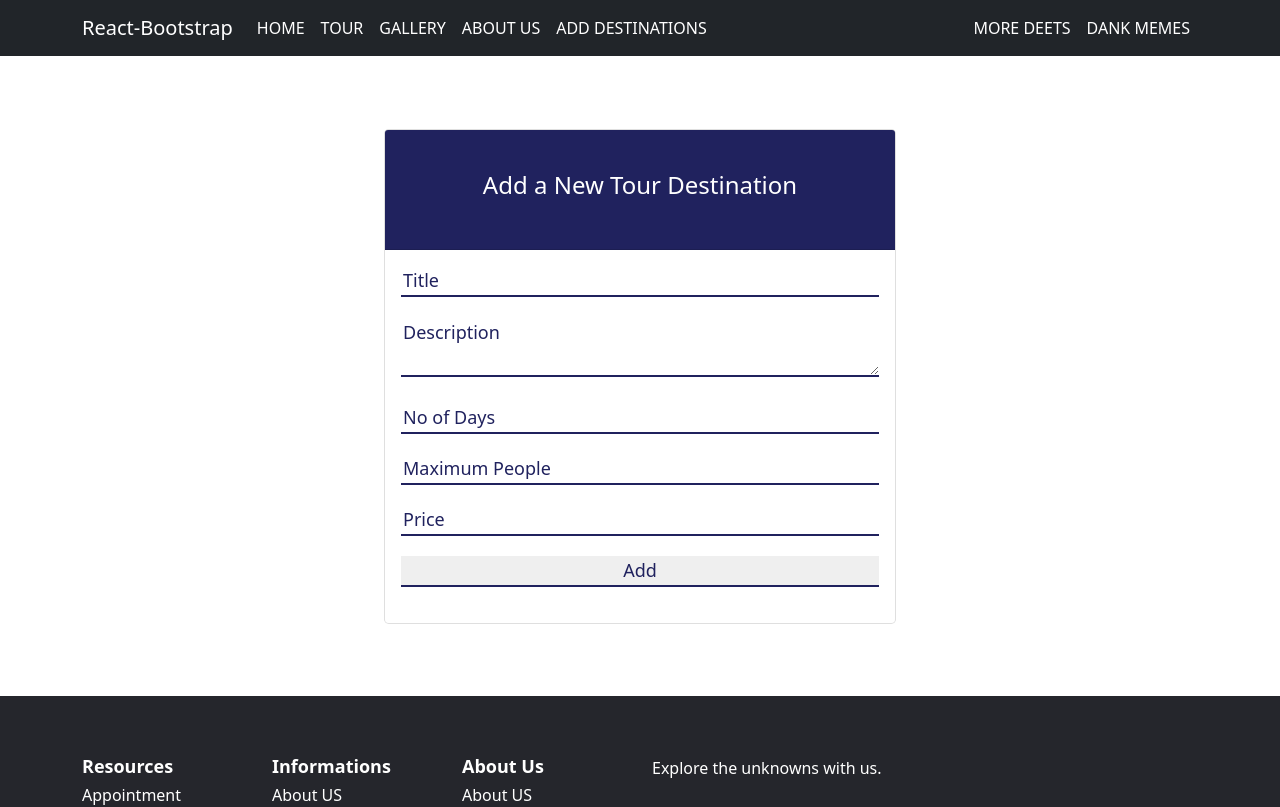
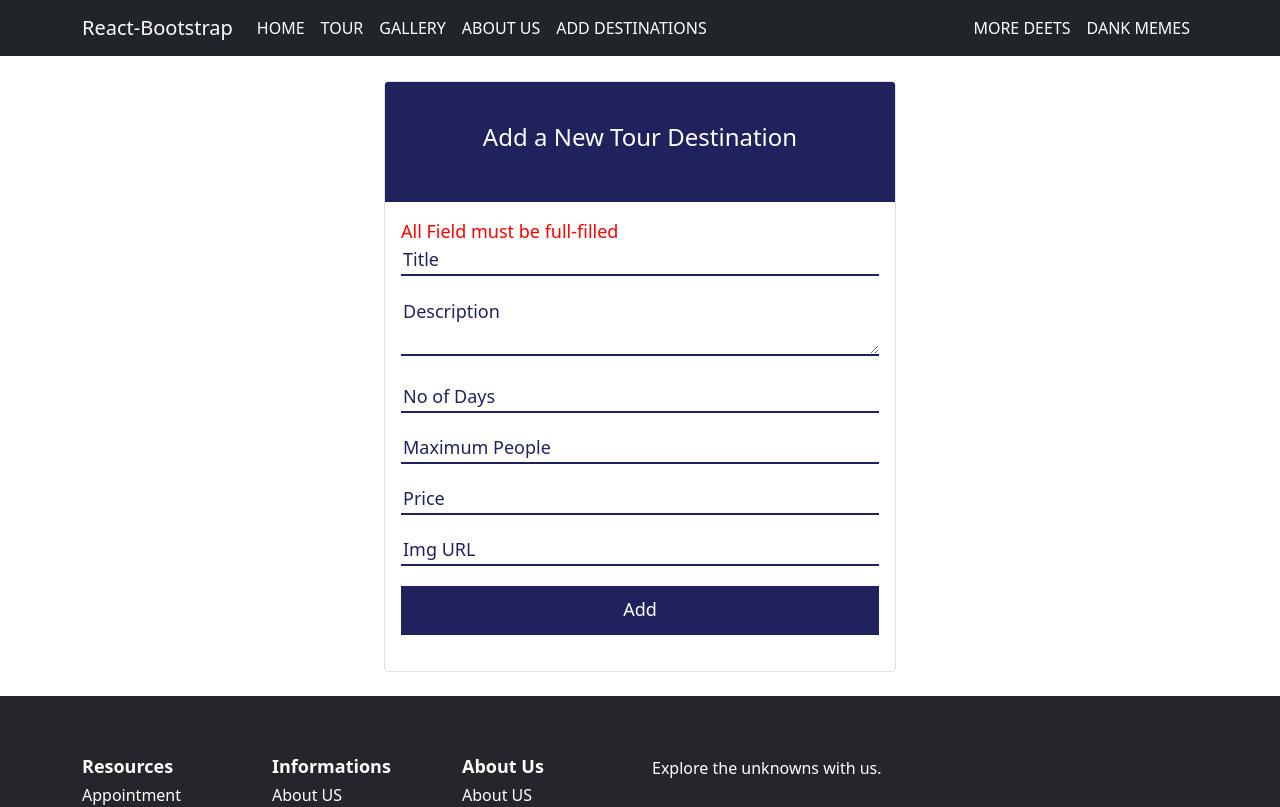
Before and after one commit to Hridoy3519/Travelo-Client-side, a React (Create React App) app: page /addDestination in a window 1280 px wide. Shown: the top 807 px of the page. Built offline with nearby package versions, Linux system fonts and the light colour scheme.

Commit message:
Add destination Added & Database connected

```diff
--- a/src/Pages/AddDestination/AddDestination.css
+++ b/src/Pages/AddDestination/AddDestination.css
@@ -36,3 +36,14 @@
     color: #20225E;
     font-size: 18px;
 }
+
+.error{
+    color: red;
+    font-size: 18px;
+}
+
+.add-tour{
+    background-color: #20225E;
+    color: white !important;
+    padding: 10px 0;
+}
--- a/src/Pages/AddDestination/AddDestination.js
+++ b/src/Pages/AddDestination/AddDestination.js
@@ -8,9 +8,26 @@ const AddDestination = () => {
     register,
     handleSubmit,
     watch,
+    reset,
     formState: { errors },
   } = useForm();
-  const onSubmit = (data) => console.log(data);
+  const onSubmit = (data) => {
+
+    fetch('http://localhost:5000/addTourDestination',{
+      method:"post",
+      headers: {
+        'content-type' : 'application/json'
+      },
+      body : JSON.stringify(data)
+    })
+    .then(res => res.json())
+    .then(data => {
+      if(data.insertedId){
+        alert("New Tourist Destination Added");
+        reset();
+      }
+    })
+  };
 
   console.log(watch("example"));
 
@@ -21,19 +38,22 @@ const AddDestination = () => {
             <h4>Add a New Tour Destination</h4>
         </Card.Header>
         <Card.Body>
+        {errors.title && errors.description && errors.days && errors.people && errors.price && errors.img ?  "" : <span className="error my-5">All Field must be full-filled</span>}
+        <br />
           <form onSubmit={handleSubmit(onSubmit)}>
             {/* register your input into the hook by invoking the "register" function */}
-            <input placeholder="Title" {...register("title")} />
+            <input placeholder="Title" {...register("title", { required: true })} />
 
             {/* include validation with required or other standard HTML validation rules */}
             <textarea placeholder="Description" {...register("description", { required: true })} />
             <input placeholder="No of Days" {...register("days", { required: true })} />
             <input placeholder="Maximum People" {...register("people", { required: true })} />
             <input placeholder="Price" {...register("price", { required: true })} />
+            <input placeholder="Img URL" {...register("img", { required: true })} />
             {/* errors will return when field validation fails  */}
-            {errors.exampleRequired && <span>This field is required</span>}
 
-            <input value="Add" type="submit" />
+
+            <input className="add-tour" value="Add" type="submit" />
           </form>
         </Card.Body>
       </Card>
--- a/src/Pages/Home/DestinationCard/DestinationCard.css
+++ b/src/Pages/Home/DestinationCard/DestinationCard.css
@@ -1,5 +1,9 @@
 .destination-card{
     border: none;
+}
+
+.destination-card img{
+    height: 300px;
 }
 
 .fa-calendar, .fa-users{
--- a/src/Pages/Home/TourDestinations/TourDestinations.js
+++ b/src/Pages/Home/TourDestinations/TourDestinations.js
@@ -8,7 +8,7 @@ const TourDestinations = () => {
   const [tourDestinations, setTourDestinations] = useState([]);
   useEffect(() => {
     fetch(
-      "https://raw.githubusercontent.com/Hridoy3519/travel-site-data/main/tour-destination.json"
+      "http://localhost:5000/tourDestinations"
     )
       .then((res) => res.json())
       .then((data) => setTourDestinations(data));
@@ -20,10 +20,10 @@ const TourDestinations = () => {
         <p>Hot offers for the most amazing tours around the world</p>
       </div>
 
-      <Row xs={1} md={3} className="g-4 mt-2">
+      <Row xs={1} md={3} className="g-4 my-3">
         {tourDestinations.map((destination) => (
           <DestinationCard
-            key={destination.key}
+            key={destination._key}
             destination={destination}
           ></DestinationCard>
         ))}
```
